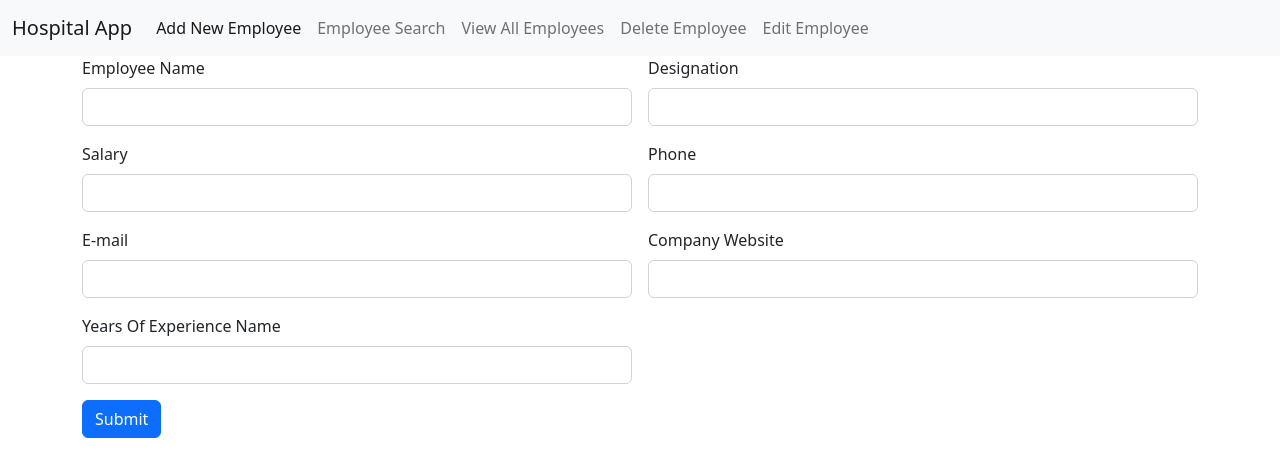
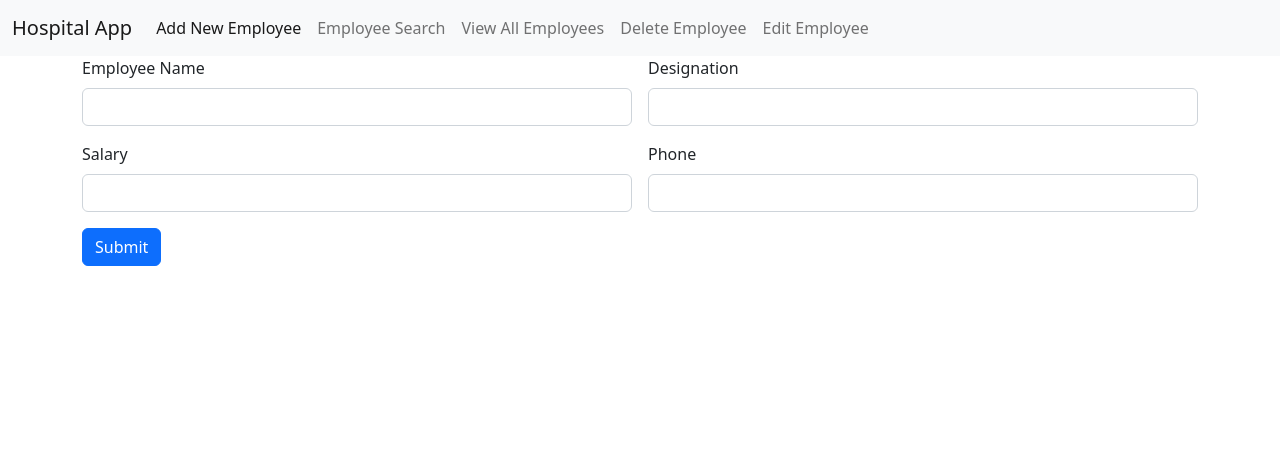
Before and after one commit to amalvprakash/Employee-Angular-App, an Angular app: page /entry in a window 1280 px wide. Shown: the top 476 px of the page. Built offline with nearby package versions, Linux system fonts and the light colour scheme.

Commit message:
read values

```diff
--- a/src/app/app.module.ts
+++ b/src/app/app.module.ts
@@ -11,6 +11,7 @@ import { EmployeeSearchComponent } from './employee-search/employee-search.compo
 import { EmployeeDeleteComponent } from './employee-delete/employee-delete.component';
 import { EditEmployeeComponent } from './edit-employee/edit-employee.component';
 import { NavbarComponent } from './navbar/navbar.component';
+import { FormsModule } from '@angular/forms';
 
 const myRoute:Routes = [
   {
@@ -58,7 +59,8 @@ const myRoute:Routes = [
   imports: [
     BrowserModule,
     AppRoutingModule,
-    RouterModule.forRoot(myRoute)
+    RouterModule.forRoot(myRoute),
+    FormsModule
   ],
   providers: [],
   bootstrap: [AppComponent]
--- a/src/app/employee-entry/employee-entry.component.html
+++ b/src/app/employee-entry/employee-entry.component.html
@@ -7,34 +7,22 @@
 
                 <div class="col col-12 col-sm-6 col-md-6 col-lg-6 col-xl-6 col-xxl-6">
                     <label for="" class="form-label">Employee Name</label>
-                    <input type="text" class="form-control">
+                    <input type="text" name="name" [(ngModel)]="name" class="form-control">
                 </div>
                 <div class="col col-12 col-sm-6 col-md-6 col-lg-6 col-xl-6 col-xxl-6">
                     <label for="" class="form-label">Designation</label>
-                    <input type="text" class="form-control">
+                    <input type="text" name="desg" [(ngModel)]="desg" class="form-control">
                 </div>
                 <div class="col col-12 col-sm-6 col-md-6 col-lg-6 col-xl-6 col-xxl-6">
                     <label for="" class="form-label">Salary</label>
-                    <input type="text" class="form-control">
+                    <input type="text" name="salary" [(ngModel)]="salary" class="form-control">
                 </div>
                 <div class="col col-12 col-sm-6 col-md-6 col-lg-6 col-xl-6 col-xxl-6">
                     <label for="" class="form-label">Phone</label>
-                    <input type="text" class="form-control">
-                </div>
-                <div class="col col-12 col-sm-6 col-md-6 col-lg-6 col-xl-6 col-xxl-6">
-                    <label for="" class="form-label">E-mail</label>
-                    <input type="text" class="form-control">
-                </div>
-                <div class="col col-12 col-sm-6 col-md-6 col-lg-6 col-xl-6 col-xxl-6">
-                    <label for="" class="form-label">Company Website</label>
-                    <input type="text" name="" id="" class="form-control">
-                </div>
-                <div class="col col-12 col-sm-6 col-md-6 col-lg-6 col-xl-6 col-xxl-6">
-                    <label for="" class="form-label">Years Of Experience Name</label>
-                    <input type="text"class="form-control">
+                    <input type="text" name="phone" [(ngModel)]="phone" class="form-control">
                 </div>
                 <div class="col col-12 col-sm-12 col-md-12 col-lg-12 col-xl-12 col-xxl-12">
-                    <button class="btn btn-primary">Submit</button>
+                    <button (click)="readValues()" class="btn btn-primary">Submit</button>
                 </div>
 
             </div>
--- a/src/app/employee-entry/employee-entry.component.ts
+++ b/src/app/employee-entry/employee-entry.component.ts
@@ -6,5 +6,18 @@ import { Component } from '@angular/core';
   styleUrls: ['./employee-entry.component.css']
 })
 export class EmployeeEntryComponent {
+  name=""
+  desg=""
+  salary=""
+  phone=""
 
+  readValues =() =>{
+    let data:any ={
+      "name":this.name,
+      "desg":this.desg,
+      "salary":this.salary,
+      "phone":this.phone
+    }
+    console.log(data)
+  }
 }
```
